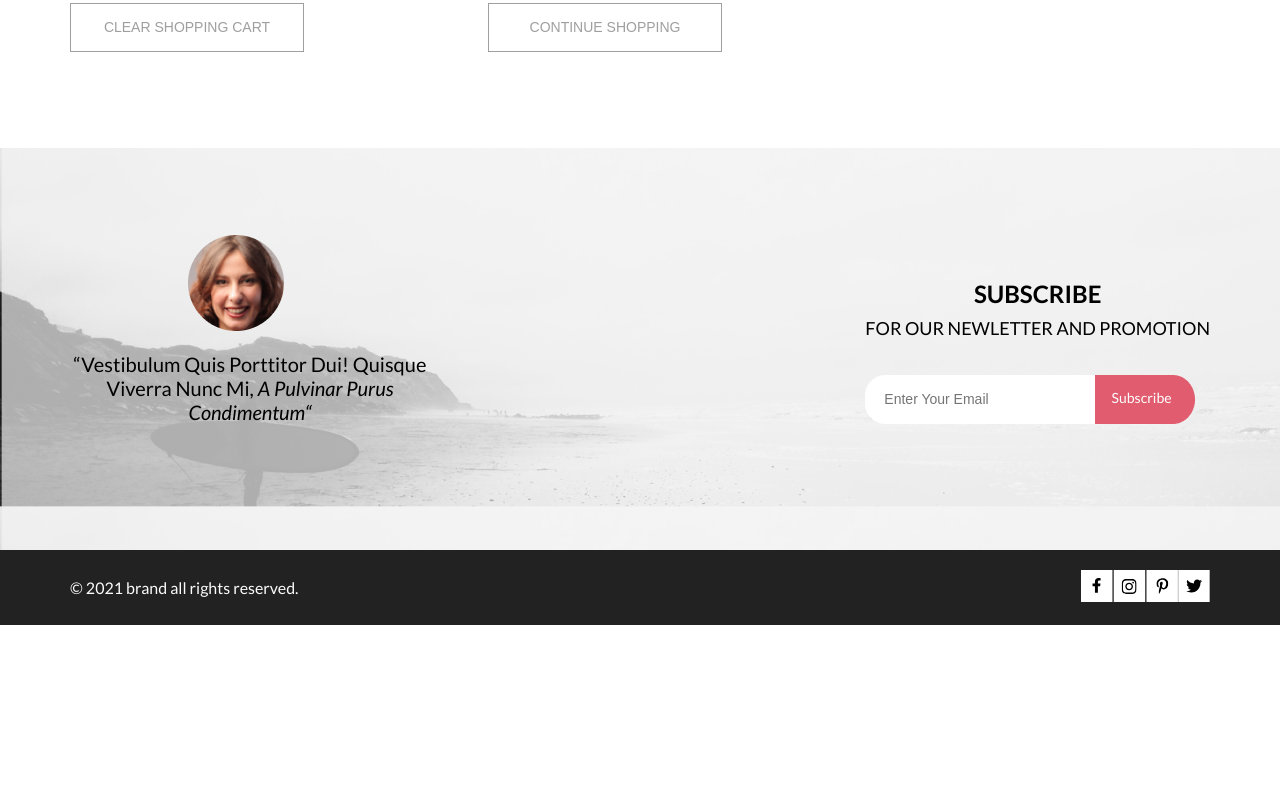
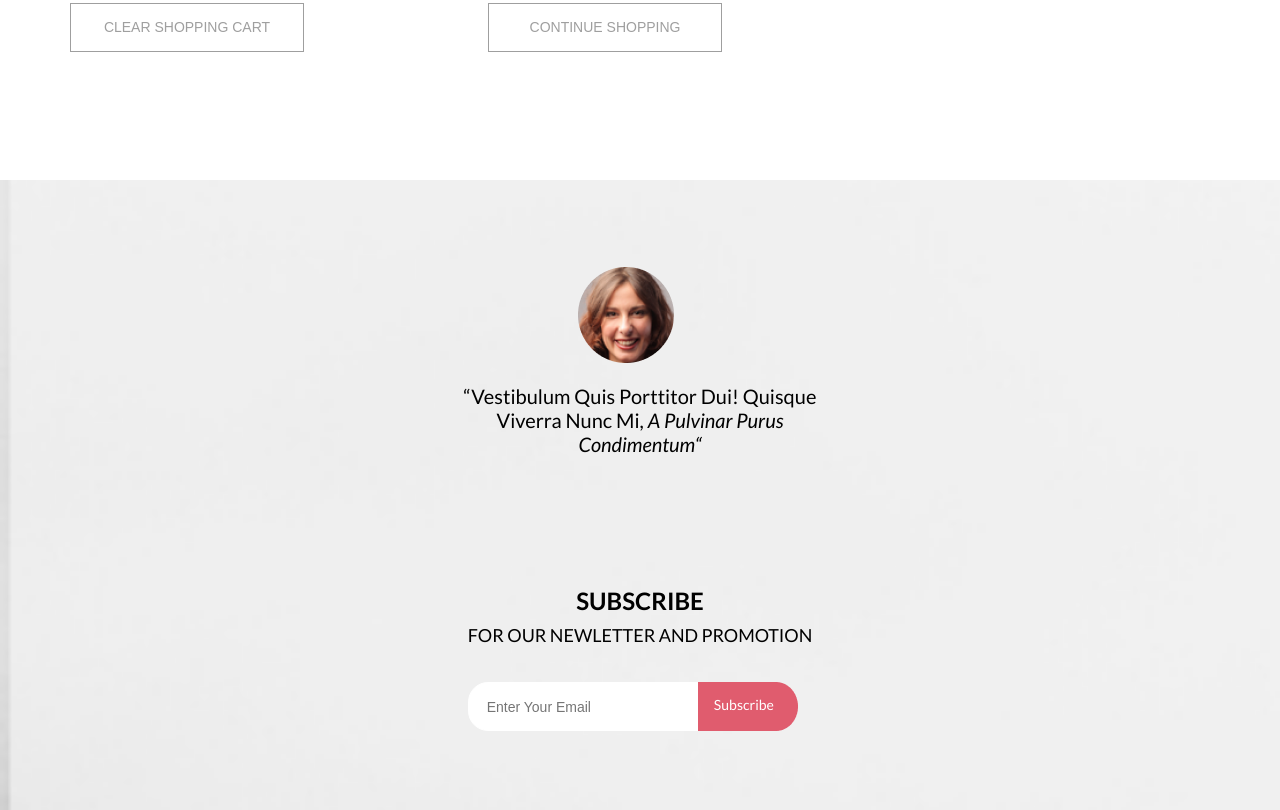
Before and after one commit to DeniSplash/html, a plain HTML site: page cart.html in a window 1280 px wide. Shown: the part 1010-1820 px from the top of the page. Before the commit the page ends 1635 px from the top, so only its background shows below. Drawn offline with Linux system fonts and the light colour scheme.

Commit message:
'lesson6udaptive'

```diff
--- a/scss/_general.scss
+++ b/scss/_general.scss
@@ -20,6 +20,14 @@ body {
 }
 
 .container {
-    width: 1140px;
+    max-width: 1140px;
     margin: 0 auto;
+
+    // @media(max-width: $desctop-width) {
+    //     max-width: $desctop-width;
+    // }
+
+    // @media(max-width: $tablet-width) {
+    //     max-width: $tablet-width;
+    // }
 }
--- /dev/null
+++ b/scss/_mixins.scss
@@ -0,0 +1,17 @@
+@mixin flex-center {
+    display: flex;
+    justify-content: center;
+    align-items: center;
+}
+
+@mixin tablet {
+    @media (max-width: $desctop-width) {
+        @content;
+    }
+}
+
+@mixin mobile {
+    @media (max-width: $tablet-width) {
+        @content;
+    }
+}
--- a/scss/_variables.scss
+++ b/scss/_variables.scss
@@ -5,3 +5,7 @@
     $white-color: #FFFFFF;
     $gray-color: #9F9F9F;
     $gray-color-cart:#575757;
+
+    $desctop-width: 1599px;
+    $tablet-width: 767px;
+    $mobile-width: 374px;
--- a/scss/blocks/_advantages.scss
+++ b/scss/blocks/_advantages.scss
@@ -8,12 +8,18 @@
   }
 
   &__list {
-    display: -webkit-box;
-    display: -ms-flexbox;
     display: flex;
     align-items: center;
     justify-content: space-between;
     gap: 30px;
+
+    @include tablet {
+      margin: 0 16px 0 16px;
+      flex-wrap: wrap;
+      justify-content: center;
+    }
+
+    @include mobile {}
   }
 
   &__item {
@@ -21,6 +27,13 @@
     align-items: center;
     flex-direction: column;
     margin: 104px 0 104px 0;
+
+    @include tablet {
+      flex-wrap: wrap;
+      margin: 40px 0 40px 0;
+      justify-content: center;
+    }
+
   }
 
   &__item-img {
--- a/scss/blocks/_brand.scss
+++ b/scss/blocks/_brand.scss
@@ -8,11 +8,30 @@
         padding: 0 0 0 92px;
         display: flex;
         align-items: center;
+
+        @include tablet {
+            min-height: 363px;
+        }
+
+        @include mobile {
+            min-height: 363px;
+            align-items: center;
+            justify-content: center;
+        }
     }
 
     &__img {
         width: 800px;
         height: 765px;
+
+        @include tablet {
+            width: 385px;
+            height: 369px;
+        }
+
+        @include mobile {
+            display: none;
+        }
     }
 
     &__title {
--- a/scss/blocks/_cart.scss
+++ b/scss/blocks/_cart.scss
@@ -17,6 +17,8 @@
 .cart {
     display: flex;
     justify-content: space-between;
+    flex-wrap: wrap;
+    padding: 0 16px 32px 16px;
 
     &__item-title {
         font-size: 24px;
--- a/scss/blocks/_footer.scss
+++ b/scss/blocks/_footer.scss
@@ -4,12 +4,33 @@
         background-image: url(../img/subscribe.jpg);
         display: flex;
         background-size: 100%;
+
+        @include tablet {
+            //background-repeat: no-repeat;
+            background-size: 600%;
+        }
+
+        @include mobile {
+            //background-repeat: no-repeat;
+            //background-size: 400%;
+        }
+
     }
 
     &__subscribe-wrp {
         display: flex;
         align-items: center;
         justify-content: space-between;
+
+        @include tablet {
+            flex-direction: column;
+            justify-content: center;
+            padding: 0 16px 219px 16px;
+        }
+
+        @include mobile {
+            padding: 0 16px 219px 16px;
+        }
     }
 
     &__subscribe-img {
@@ -50,6 +71,7 @@
         line-height: 30px;
         text-align: center;
         padding-bottom: 32px;
+        text-transform: uppercase;
     }
 
     &__subscribe-edibutton {
@@ -114,20 +136,21 @@
     }
 
     &__info-wrp {
-        display: -webkit-box;
-        display: -ms-flexbox;
         display: flex;
-        -webkit-box-align: center;
-        -ms-flex-align: center;
         align-items: center;
         min-height: 75px;
-        -webkit-box-pack: justify;
-        -ms-flex-pack: justify;
         justify-content: space-between;
+
+        @include tablet {
+            width: 92%;
+        }
+
+        @include mobile {
+            width: 92%;
+        }
     }
 
     &__info-text {
-        /* display: block; */
         font-size: 16px;
         font-weight: 400;
         line-height: 19px;
@@ -135,11 +158,7 @@
     }
 
     &__info-list {
-        display: -webkit-box;
-        display: -ms-flexbox;
         display: flex;
-        -webkit-box-align: center;
-        -ms-flex-align: center;
         align-items: center;
     }
 
--- a/scss/blocks/_header.scss
+++ b/scss/blocks/_header.scss
@@ -7,6 +7,14 @@
         align-items: center;
         min-height: 75px;
         justify-content: space-between;
+
+        @include tablet {
+            width: 92%;
+        }
+
+        @include mobile {
+            width: 92%;
+        }
     }
 
     &__container {
@@ -79,7 +87,6 @@
         border: 0px solid rgba(220, 220, 220, 1);
         font-size: 18px;
         height: 36px;
-        //display: none;
         outline: none;
         width: 0px;
         transition: 0.4s;
@@ -111,6 +118,10 @@
 
     &__link {
         margin: 0 0 0 32px;
+
+        @include mobile {
+            display: none;
+        }
     }
 
     &__person-icon {
--- a/scss/blocks/_products.scss
+++ b/scss/blocks/_products.scss
@@ -30,6 +30,19 @@
         justify-content: space-between;
         gap: 30px;
         padding-bottom: 40px;
+
+        @include tablet {
+            gap: 20px;
+            justify-content: center;
+            padding: 0 16px 0 16px;
+            margin-bottom: 32px;
+        }
+
+        @include mobile {
+            gap: 32px;
+            padding: 0 16px 0 16px;
+            margin-bottom: 32px;
+        }
     }
 
     &__item {
--- a/scss/blocks/_registration.scss
+++ b/scss/blocks/_registration.scss
@@ -1,6 +1,4 @@
 .registration {
-    display: -webkit-box;
-    display: -ms-flexbox;
     display: flex;
     margin-bottom: 65px;
     background-color: $pink-bkg;
@@ -13,26 +11,21 @@
         line-height: 29px;
         color: $pink-color;
         text-transform: uppercase;
+        display: block;
     }
 }
 
 .reg-form {
-    display: -webkit-box;
-    display: -ms-flexbox;
     display: flex;
-    -webkit-box-pack: justify;
-    -ms-flex-pack: justify;
     justify-content: space-between;
+    flex-wrap: wrap;
+    padding: 0 16px 0 16px;
 
     &__input {
-        display: -webkit-box;
-        display: -ms-flexbox;
         display: flex;
-        -webkit-box-orient: vertical;
-        -webkit-box-direction: normal;
-        -ms-flex-direction: column;
         flex-direction: column;
         /* flex-grow: 1; */
+        width: 360px;
     }
 
     &__input-title {
@@ -108,6 +101,20 @@
         background-color: $pink-color;
     }
 
+
+    &__perks {
+
+        padding: 0 16px 0 16px;
+
+        @include tablet {
+            //width: 354px;
+        }
+
+        @include mobile {
+            //width: 354px;
+        }
+    }
+
     &__perks-title {
         font-size: 24px;
         font-weight: 300;
@@ -116,7 +123,7 @@
     }
 
     &__perks-text {
-        width: 652px;
+        max-width: 652px;
         font-size: 24px;
         font-weight: 300;
         line-height: 29px;
--- a/scss/blocks/_sales.scss
+++ b/scss/blocks/_sales.scss
@@ -6,6 +6,17 @@
         justify-content: space-between;
         flex-wrap: wrap;
         gap: 30px;
+
+        @include tablet {
+            gap: 20px;
+            justify-content: center;
+            padding: 0 16px 0 16px;
+        }
+
+        @include mobile {
+            gap: 32px;
+            padding: 0 16px 0 16px;
+        }
     }
 
     &__item {
@@ -17,6 +28,16 @@
         align-items: center;
         justify-content: center;
         box-shadow: 5px 5px 5px -5px rgba(34, 60, 80, 0.6);
+
+        @include tablet {
+            //min-height: 232px;
+            //width: 168px;
+        }
+
+        @include mobile {
+            //height: 343px;
+            //width: 247px;
+        }
     }
 
     &__item:hover &__item-text,
--- a/scss/style.scss
+++ b/scss/style.scss
@@ -2,6 +2,7 @@
 @import './variables';
 @import './reset';
 @import './general';
+@import './mixins';
 
 @import './blocks/header';
 @import './blocks/nav-item';
```
Also changed, not shown: index.html (+1 -1 lines), registartion.html (+0 -2 lines), css/style.css, 1 other file.
